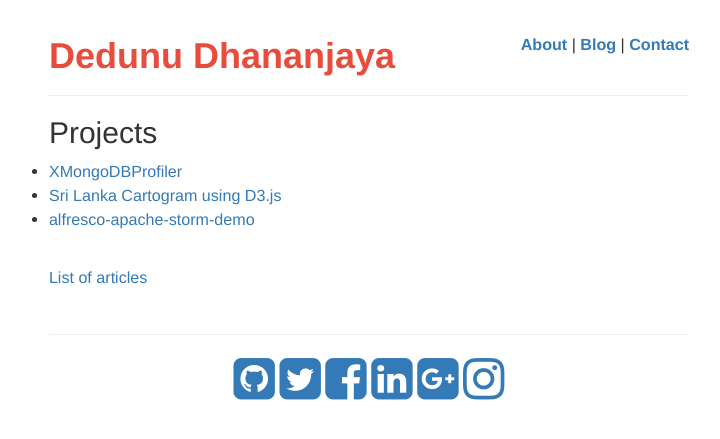
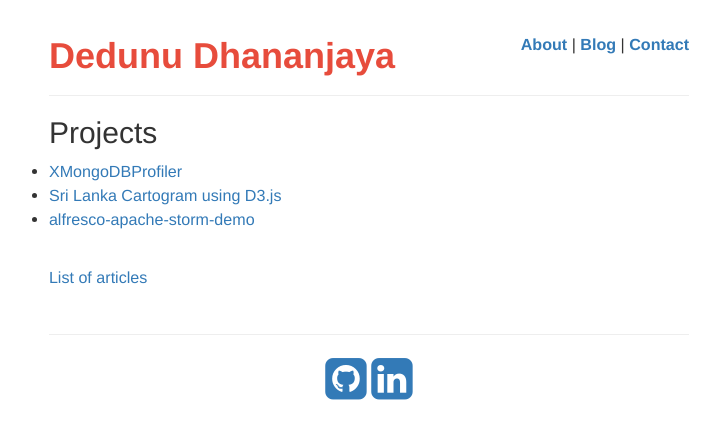
Before and after one commit to dedunu/dedunu.github.io, a Jekyll site: the page built from index.html, in a window 1280 px wide. Shown: the top 439 px of the page, without its empty margins (271-991 px from the left). Built offline with Jekyll 4.4.1, drawn with Linux system fonts in a browser that asks for light colours; nearby versions of some CDN libraries.

Commit message:
Update index.html

```diff
--- a/index.html
+++ b/index.html
@@ -22,20 +22,8 @@ layout: default
   <a href="https://github.com/dedunumax" title="Github">
     <i class="fa fa-3x fa-github-square"></i>
   </a>
-  <a href="https://twitter.com/dedunumax" title="twitter">
-    <i class="fa fa-3x fa-twitter-square"></i>
-  </a>
-  <a href="https://www.facebook.com/dedunu" title="facebook">
-    <i class="fa fa-3x fa-facebook-square"></i>
-  </a>
   <a href="http://lk.linkedin.com/in/dedunu/" title="LinkedIn">
     <i class="fa fa-3x fa-linkedin-square"></i>
-  </a>
-  <a href="https://plus.google.com/+DedunuDhananjaya" title="Google+">
-    <i class="fa fa-3x fa-google-plus-square"></i>
-  </a>
-  <a href="http://instagram.com/dedunumax" title="Instagram">
-    <i class="fa fa-3x fa-instagram"></i>
   </a>
 </div>
 
```
